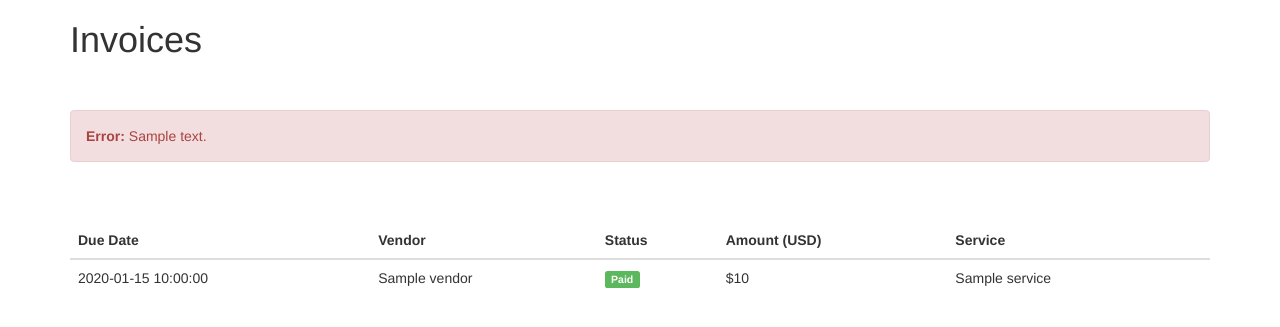
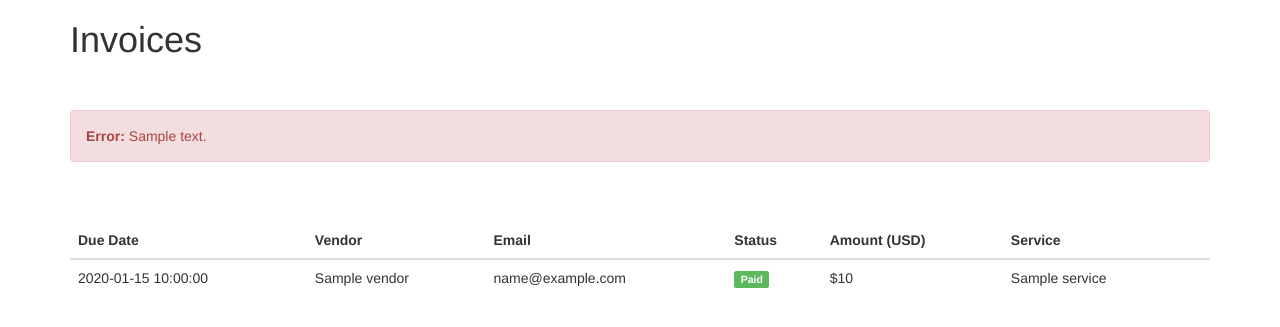
Before and after one commit to marikaklee/money2020, a Flask app: template templates/showAndPayInvoices.html in a window 1280 px wide. Shown: the part 52-379 px from the top of the page. Run offline with Flask 2, Linux system fonts and the light colour scheme; the template is opened without the code that fills it: most values are stand-ins (such as "Sample title", 1, 10 or a date in 2020); some libraries are stand-ins or nearby versions.

Commit message:
added email and id updating status

```diff
--- a/app.py
+++ b/app.py
@@ -19,13 +19,31 @@ app.secret_key = 'iF9SW2S6hFgCNpFXDpcoe17HaDWt5N'
 
 @app.route("/check")
 def check():
-    amount=session.get("amount")
-    vendor=session.get("vendor")
-    email="marikalee15@gmail.com"
-    firstName="Marika"
-    lastName="Lee"
+	if session.get("amount") == None:
+		return redirect(url_for('home'))
 
-    return render_template('check.html', amount=amount, vendor=vendor, email=email, firstName=firstName,lastName=lastName)
+	amount=session.get("amount")
+	vendor=session.get("vendor")
+	email=session.get("email")
+	firstName=session.get("name")
+	lastName=""
+
+	session['amount']=None
+	session['vendor']=None
+	session['email']=None
+	session['name']=None
+
+	with open('invoices.json') as data_file:
+		data = json.load(data_file)
+
+		for invoice in data['invoices']:
+			if invoice['Id'] == session.get("id"):
+				invoice['Status'] = 'Paid'
+
+    	with open('invoices.json', 'w') as f:
+        	json.dump(data, f)
+
+	return render_template('check.html', amount=amount, vendor=vendor, email=email, firstName=firstName,lastName=lastName)
 
 @app.route("/", methods=['GET'])
 def home():
@@ -70,9 +88,11 @@ def listAndPay():
 			invoices.append({
         		"DueDate": invoice['DueDate'],
         		"Vendor": invoice['Vendor'],
+        		"Email": invoice['Email'],
         		"Status": invoice['Status'],
         		"Amount": invoice['Amount'],
-        		"Service": invoice['Service']
+        		"Service": invoice['Service'],
+        		"Id": invoice["Id"]
         		})
 		if(session.get('message') != ''):
 			message = session['message']
@@ -84,6 +104,7 @@ def listAndPay():
 @app.route('/payInvoice', methods=['POST'])
 def payInvoice():
     vendor = request.form["vendor"]
+    email = request.form['email']
     routingNumber = request.form["routingNumber"]
     accountNumber = request.form["accountNumber"]
     name = request.form["Name"]
@@ -92,6 +113,7 @@ def payInvoice():
     expiryYear = request.form["expiryYear"]
     cvv = request.form["cvv"]
     amount = float(request.form["amount"])
+    paymentId = request.form["id"]
 
     if(cardNumber and expiryMonth and expiryYear and cvv and amount and routingNumber and accountNumber):
 
@@ -106,15 +128,16 @@ def payInvoice():
 
         jsonResponse = response.json()
 
-        session["vendor"]=vendor
-        session["amount"]=amount
-
         if jsonResponse[u'explanation'][u'likelyFraud'] is not False:
             session['message'] = "This transaction cannot be completed because we have identified this transaction as high risk for fraud."
             return redirect(url_for('listAndPay'))
         else:
-
-            return redirect(url_for('check'))
+          	session["vendor"]=vendor
+        	session["amount"]=amount
+        	session["email"]=email
+        	session["name"]=name
+        	session["id"]=paymentId
+        	return redirect(url_for('check'))
     else:
         session['message'] = "This transaction cannot be completed because some form fields are missing."
         return redirect(url_for('listAndPay'))
@@ -148,6 +171,7 @@ def invoice_home():
 		dueDate = request.form["due"]
 
 		invoice_json = {
+		"Id":1,
 		"Service": memo,
 		"Vendor": name,
 		"Email": email,
@@ -159,6 +183,8 @@ def invoice_home():
 
 		with open('invoices.json') as data_file:
 			data = json.load(data_file)
+
+		invoice_json["Id"] = len(data['invoices']) + 1
 
         data['invoices'].append(invoice_json)
 
--- a/invoices.json
+++ b/invoices.json
@@ -1 +1 @@
-{"invoices": [{"Status": "Unpaid", "Vendor": "Cats Inc.", "Service": "Cat Grooming", "DueDate": "2016-10-27", "Phone": 6501234567, "Amount": "50.00", "Email": "cat@cat.com"}, {"Status": "Unpaid", "Vendor": "Cats Inc.", "Service": "Cat Nail Clipping", "DueDate": "2016-10-29", "Phone": "6501234567", "Amount": "50.00", "Email": "cat@cat.com"}, {"Status": "Unpaid", "Vendor": "", "Service": "", "Email": "", "Phone": "", "Amount": "10.00", "DueDate": ""}, {"Status": "Unpaid", "Vendor": "", "Service": "", "DueDate": "", "Phone": "", "Amount": "10.00", "Email": ""}, {"Status": "Unpaid", "Vendor": "", "Service": "", "Email": "", "Phone": "", "Amount": "10.00", "DueDate": ""}, {"Status": "Unpaid", "Vendor": "", "Service": "", "DueDate": "", "Phone": "", "Amount": "10.00", "Email": ""}, {"Status": "Unpaid", "Vendor": "", "Service": "", "Email": "", "Phone": "", "Amount": "10.00", "DueDate": ""}, {"Status": "Unpaid", "Vendor": "", "Service": "", "DueDate": "", "Phone": "", "Amount": "10.00", "Email": ""}]}
+{"invoices": [{"Status": "Unpaid", "Vendor": "Cats Inc.", "Service": "Cat Grooming", "DueDate": "2016-10-27", "Phone": 6501234567, "Amount": "50.00", "Id": 1, "Email": "marikalee15@gmail.com"}, {"Status": "Unpaid", "Vendor": "Cats Inc.", "Service": "Cat Nail Clipping", "DueDate": "2016-10-29", "Phone": "6501234567", "Amount": "50.00", "Id": 2, "Email": "marikalee15@gmail.com"}, {"Status": "Unpaid", "Phone": "6503531283", "Amount": "50.00", "Vendor": "Cats Inc.", "DueDate": "2016-10-28", "Service": "Cat Bath", "Id": 3, "Email": "audreycole88@gmail.com"}]}
--- a/templates/showAndPayInvoices.html
+++ b/templates/showAndPayInvoices.html
@@ -44,10 +44,11 @@
                   <tr>
                     <th>Due Date</th>
                     <th>Vendor</th>
+                    <th>Email</th>
                     <th>Status</th>
                     <th>Amount (USD)</th>
                     <th>Service </th>
-                    <th>  </th>
+                    <th></th>
                   </tr>
             </thead>
             <tbody>
@@ -55,6 +56,7 @@
                <tr>
                  <td>{{ invoice.DueDate }}</td>
                  <td>{{ invoice.Vendor }}</td>
+                 <td>{{ invoice.Email }}</td>
                  {% if invoice.Status == 'Paid' %}
                  <td><span class="label label-success">{{invoice.Status}}</span></td>
                  {% else %}
@@ -65,7 +67,7 @@
                  </td>
                  <td>{{invoice.Service}}</td>
                  {% if invoice.Status != 'Paid' %}
-                 <td><button type="button" data-toggle="modal" data-target="#payInvoice" class="btn btn-success" onClick="SetModalValues('{{invoice.DueDate}}', '{{invoice.Vendor}}', '{{invoice.Status}}', {{invoice.Amount}}, '{{invoice.Service}}')" >Pay</button></td>
+                 <td><button type="button" data-toggle="modal" data-target="#payInvoice" class="btn btn-success" onClick="SetModalValues('{{invoice.DueDate}}', '{{invoice.Vendor}}', '{{invoice.Email}}', '{{invoice.Status}}', {{invoice.Amount}}, '{{invoice.Service}}', '{{invoice.Id}}')" >Pay</button></td>
                  {% endif %}
               </tr>
             {%endfor%}
@@ -181,6 +183,8 @@
                     </div>
                     <input id="paymentAmount" type="hidden" name="amount" value="">
                     <input id="vendorCompany" type="hidden" name="vendor" value="">
+                    <input id="email" type="hidden" name="email" value="">
+                    <input id="paymentId" type="hidden" name="id" value="">
                     <div class="form-group">
                       <div class="col-sm-offset-3 col-sm-9">
                         <button type="submit" class="btn btn-success">Pay Now</button>
@@ -201,14 +205,16 @@
     </form>
 
       <script type="text/javascript">
-      function SetModalValues(dueDate, vendor, status, amount, service){
+      function SetModalValues(dueDate, vendor, email, status, amount, service, id){
         document.getElementById("dueDate").innerText = "Due Date: " + dueDate;
         document.getElementById("vendor").innerText = "Vendor: " + vendor;
+        document.getElementById("email").value = email;
         document.getElementById("amount").innerText = "Amount: $" + amount;
         document.getElementById("service").innerText = "Service: " + service;
         document.getElementById("vendorCompany").value = vendor;
         document.getElementById("paymentStatement").innerText = "You're paying " + "$" + amount + " for " + service + " to " + vendor + " using a digital check.";
         document.getElementById("paymentAmount").value = amount;
+        document.getElementById("paymentId").value = id;
       }
       </script>
     </body>
```
Also changed, not shown: 1 other file.
